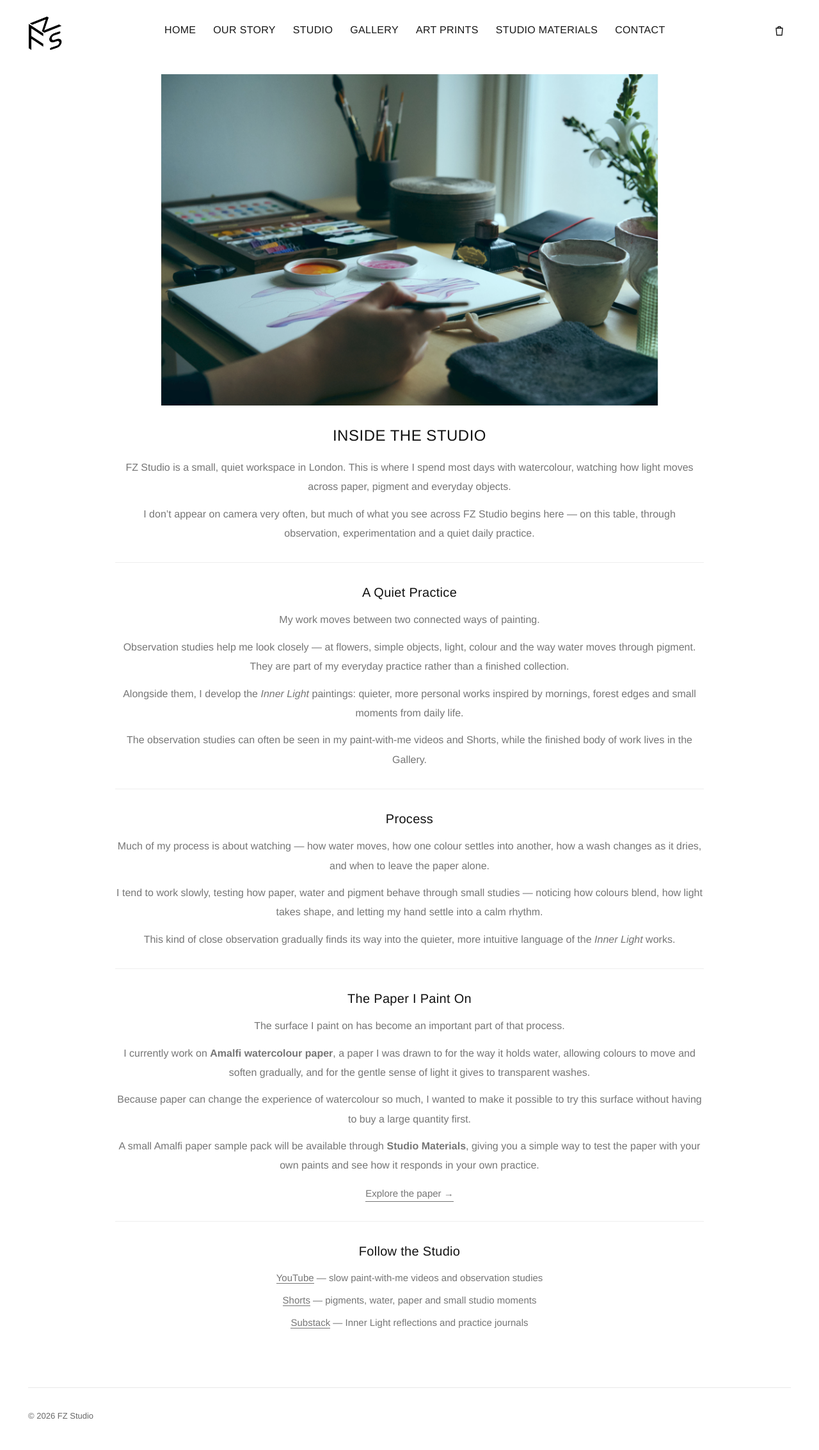
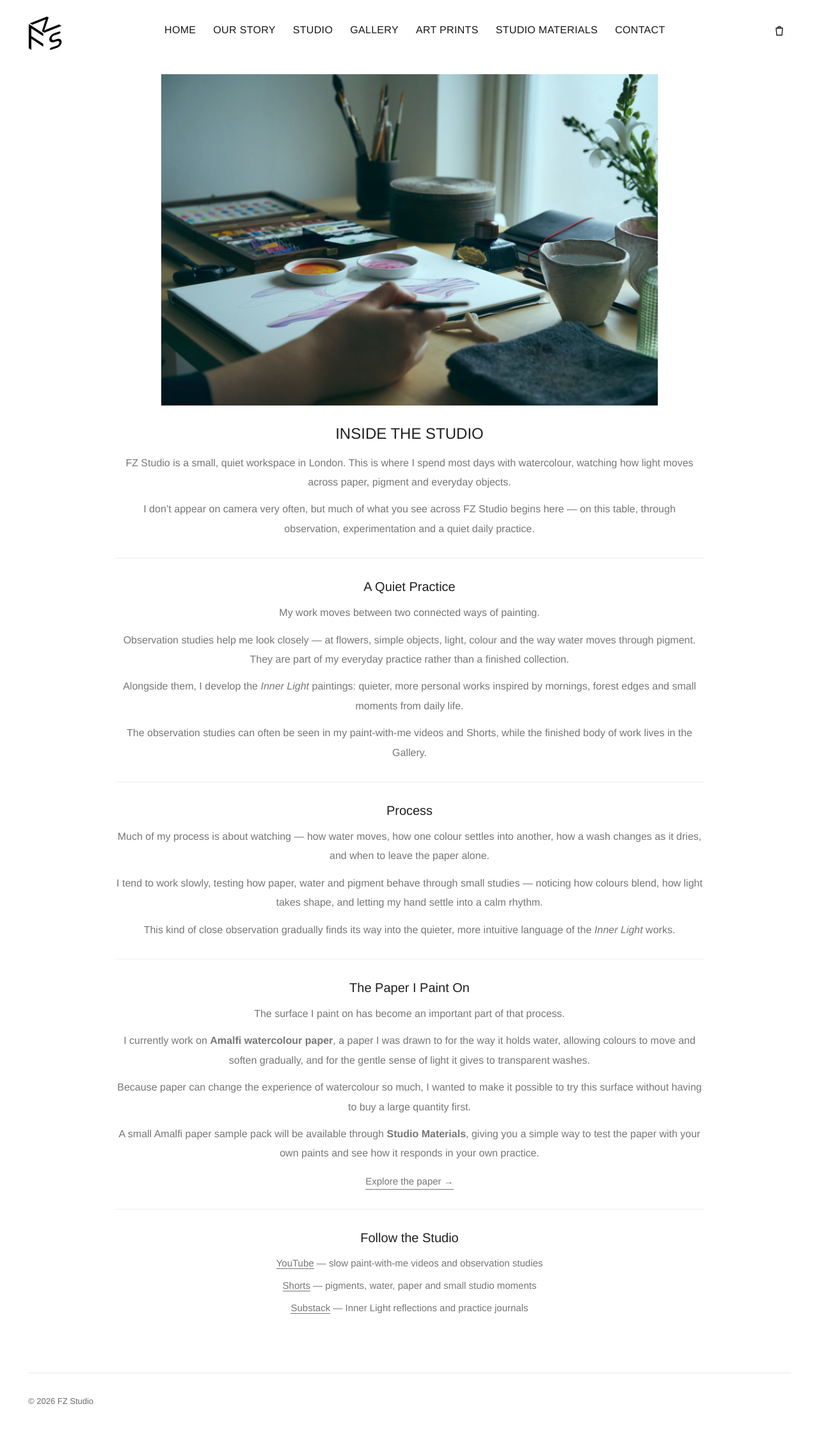
Before and after one commit to Leondecoding/fz-studio-v2, a Jekyll site: the page built from studio.html, in a window 1280 px wide. Shown: the whole page at 64% size. Built offline with Jekyll 4.4.1, drawn with Linux system fonts in a browser that asks for light colours; after the commit the page ends 2243 px from its top, so only the background shows below that.

Commit message:
Update studio.html

```diff
--- a/studio.html
+++ b/studio.html
@@ -24,21 +24,23 @@
 
   #studio-page h1 {
     margin: 24px 0 16px;
-    font-size: 1.5rem;
+    font-size: 24px;
     font-weight: 300;
+    line-height: 1.3;
     text-transform: none;
     text-align: center;
-    letter-spacing: 0.5px;
-    color: #111;
+    letter-spacing: 0;
+    color: #1f1f1f;
   }
 
   #studio-page h2 {
     margin: 28px 0 12px;
     font-size: 20px;
-    font-weight: 300;
+    font-weight: 400;
+    line-height: 1.4;
     text-align: center;
-    letter-spacing: 0.3px;
-    color: #111;
+    letter-spacing: 0;
+    color: #1f1f1f;
   }
 
   #studio-page .studio-hero {
```
